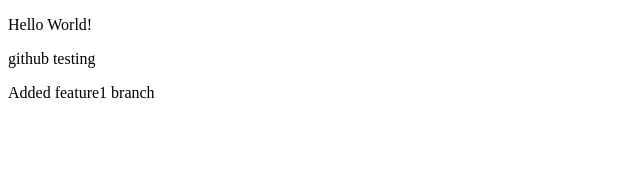
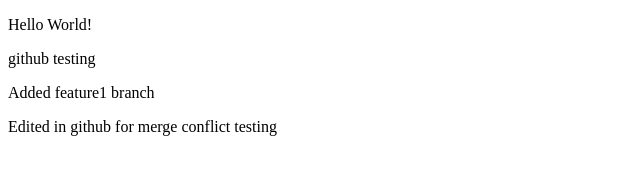
Before and after one commit to ORENZC/GithubTesting, a plain HTML site: page index.html in a window 1280 px wide. Shown: the whole page, without its empty margins (0-640 px from the left). Drawn offline with Linux system fonts and the light colour scheme.

Commit message:
Update index.html

```diff
--- a/index.html
+++ b/index.html
@@ -9,5 +9,6 @@
     <p>Hello World!</p>
     <p>github testing</p>
     <p>Added feature1 branch</p>
+    Edited in github for merge conflict testing
   </body>
 </html>
```
